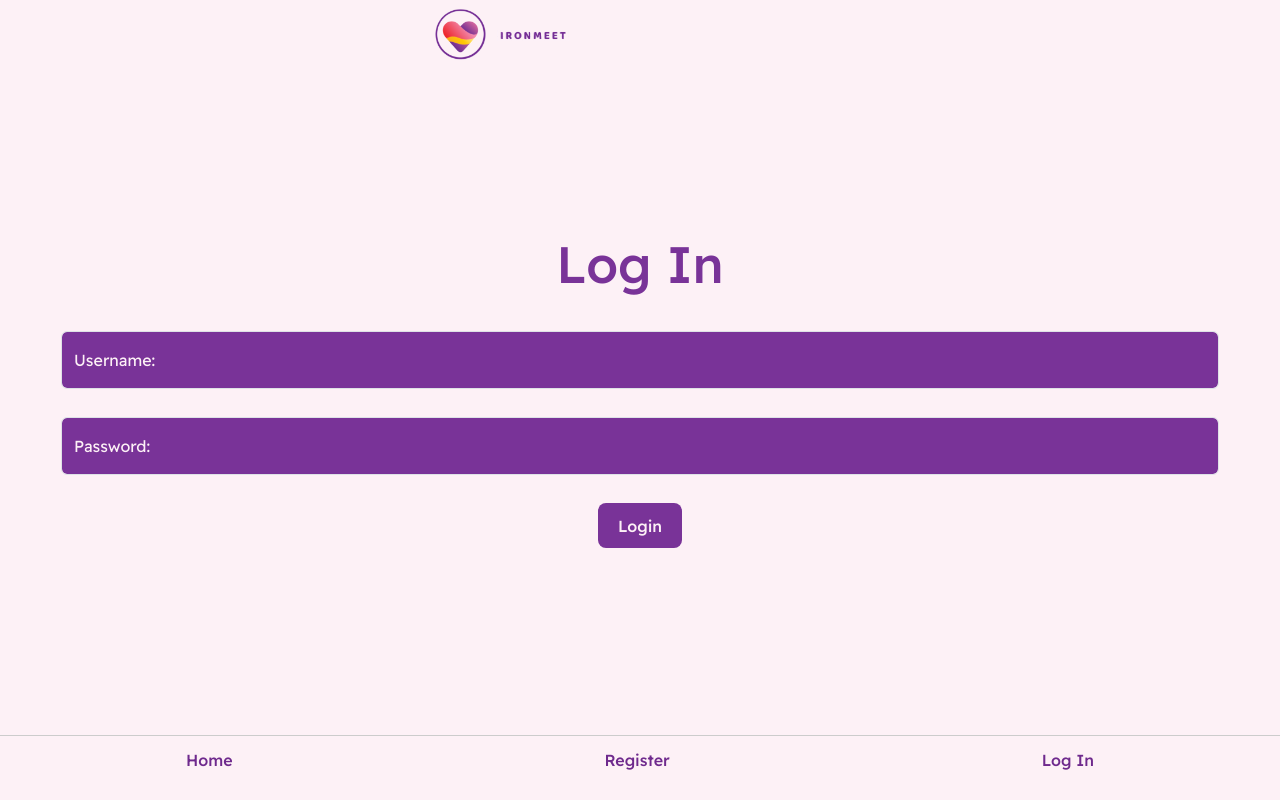
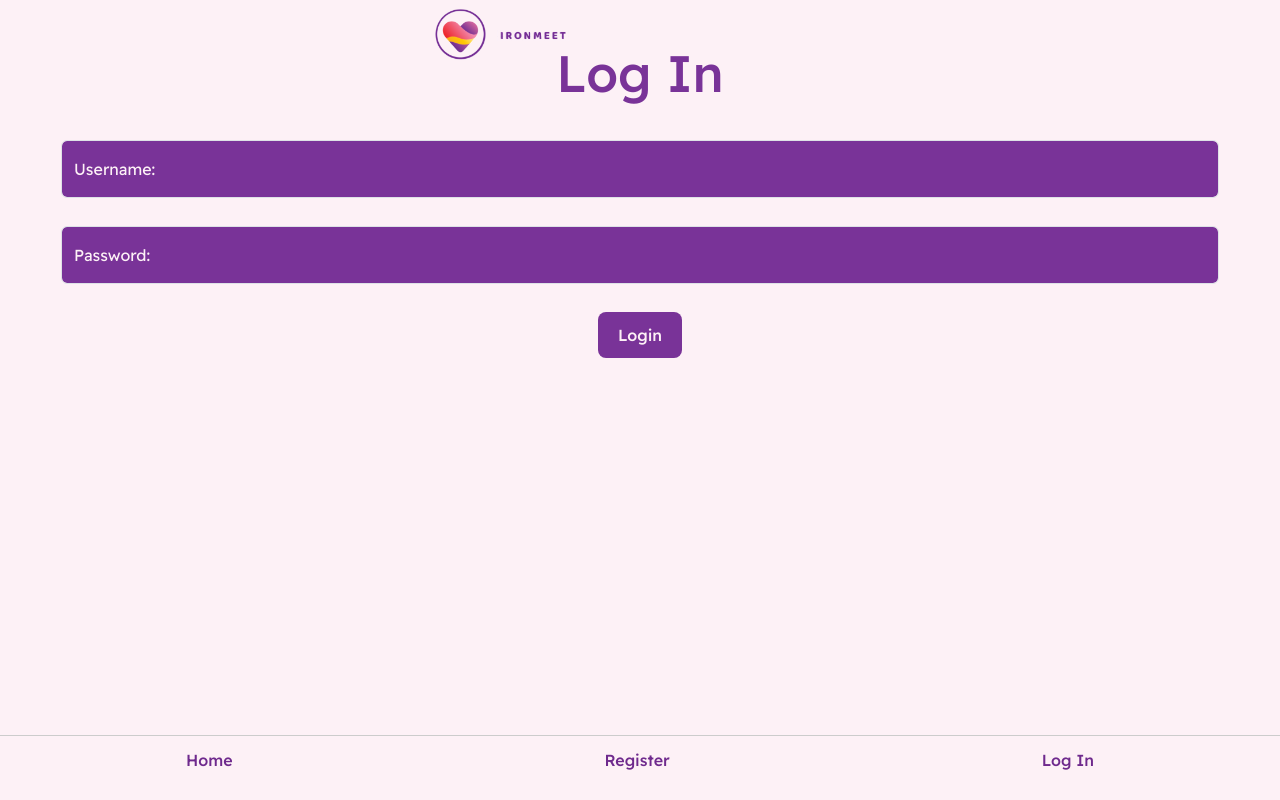
Before and after one commit to Kratus9/ironmeet-app-client, a React (Vite) app: page /login in a window 1280 px wide. Built offline with nearby package versions, Linux system fonts and the light colour scheme; no server answers.

Commit message:
root-style-changed

```diff
--- a/index.html
+++ b/index.html
@@ -17,7 +17,7 @@
     />
   </head>
   <body>
-    <div id="root"></div>
+    <div id="root">
     <header>
     </header>
     <script type="module" src="/src/main.jsx"></script>
@@ -26,5 +26,6 @@
       integrity="sha384-HwwvtgBNo3bZJJLYd8oVXjrBZt8cqVSpeBNS5n7C8IVInixGAoxmnlMuBnhbgrkm"
       crossorigin="anonymous"
     ></script>
+  </div>
   </body>
 </html>
--- a/src/App.css
+++ b/src/App.css
@@ -14,17 +14,22 @@
 }
 
 #root {
-  margin: 0 auto;
-  width: 100vw;
+  position: relative;
+  width: 100%;
+  height: 100%;
   background-color: #fdf1f6;
 }
 
-html,
+
 body {
   margin: 0;
   padding: 0;
   text-align: center;
+  display: flex;
+  justify-content: center;
+  align-items: center;
   width: 100vw;
+  height: 100vh;
   background-color: #fdf1f6;
 }
 
@@ -325,25 +330,26 @@ body {
 }
 
 .match-card {
-  background-color: #f5f4f4;
+  background-color: #ffdfec;
   border: 1px solid #ddd;
   border-radius: 8px;
   box-shadow: 0px 4px 6px rgba(0, 0, 0, 0.1);
+  backdrop-filter: blur(20px);
   transition: transform 0.3s, box-shadow 0.3s;
-  margin-bottom: 5px;
+  margin: 8px;
+  padding: 5px;
   display: flex;
   justify-content: space-between;
   align-items: center;
   gap: 40px;
-  padding-top: 17px;
-  padding-left: 20px;
   font-size: 15px;
 }
 
 .match-card:hover {
   transform: scale(1.05);
   box-shadow: 0px 8px 12px rgba(0, 0, 0, 0.2);
-  background-color: #fff;
+  background-color: #ffdfec;
+  cursor: pointer;
 }
 
 .match-card.blur {
@@ -363,6 +369,20 @@ body {
 .img-container img {
   width: 100%;
 }
+
+.profile-img-container {
+  height: 100px;
+  width: 100px;
+  border-radius: 50%;
+  overflow: hidden;
+  margin: 10px;
+}
+
+
+.profile-img-container img {
+  width: 100%;
+}
+
 
 .chat-container {
   padding-left: 0px;
--- a/src/pages/Profile.jsx
+++ b/src/pages/Profile.jsx
@@ -123,18 +123,25 @@ function Profile() {
   return (
     <div>
       <div className="logo">
-        <img src="/IronMeet logo-fotor-bg-remover-2023090792810.png" alt="Logo" />
+        <img
+          src="/IronMeet logo-fotor-bg-remover-2023090792810.png"
+          alt="Logo"
+        />
         <img src="/IRONMEET.PNG" alt="logo-slo" />
       </div>
-      <button onClick={handleLogout}>Log Out</button>
-      <h2>Profile</h2>
       <form onSubmit={handleSubmit}>
         <div>
           {isEditing ? (
             (console.log("Image URL:", userData.image),
-            (<img src={userData.image} alt={userData.name} width={100} />))
+            (
+              <div className="profile-img-container">
+                <img src={userData.image} alt={userData.name} width={100} />
+              </div>
+            ))
           ) : (
-            <img src={userData.image} alt={userData.name} width={100} />
+            <div className="profile-img-container">
+              <img src={userData.image} alt={userData.name} width={100} />
+            </div>
           )}
           <label>Name:</label>
           {isEditing ? (
@@ -268,6 +275,7 @@ function Profile() {
         <button type="button" onClick={() => setIsEditing(!isEditing)}>
           {isEditing ? "Cancel" : "Edit"}
         </button>
+        <button onClick={handleLogout}>Log Out</button>
       </form>
     </div>
   );
```
